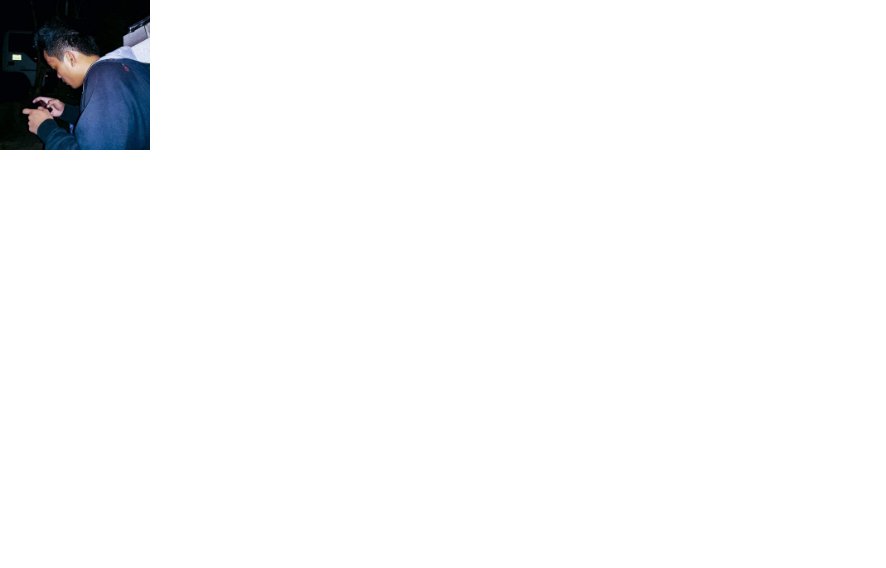
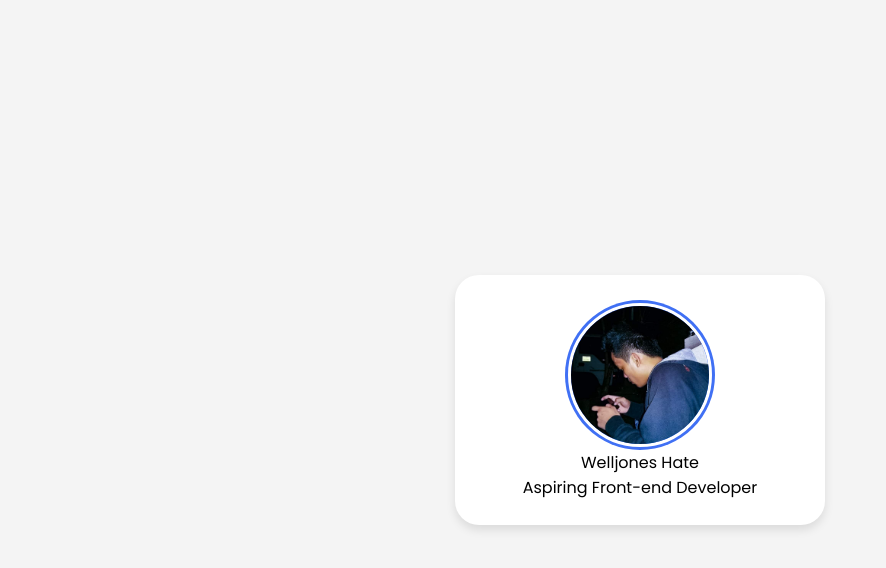
Before and after one commit to welljones/mini-profile-card, a plain HTML site: page index.html in a window 1280 px wide. Shown: the whole page, without its empty margins (0-886 px from the left). Drawn offline with nearby package versions, Linux system fonts and the light colour scheme.

Commit message:
Fourth Commit

```diff
--- a/index.html
+++ b/index.html
@@ -14,6 +14,10 @@
     <div class="image">
         <img src="profile.jpg" alt="this is my profile" class="profile-image">
     </div>
+    <div class="text-data">
+        <span class="name">Welljones Hate</span>
+        <span class="job">Aspiring Front-end Developer</span>
+    </div>
    </div>
 </body>
 </html>
--- a/styles.css
+++ b/styles.css
@@ -7,14 +7,45 @@
     box-sizing: border-box;
 }
 
+body{
+    height: 100vh;
+    display: flex;
+    align-items: center;
+    justify-content: center;
+    background-color: #f4f4f4;
+}
+
+.profile-card{
+    display: flex;
+    flex-direction: column;
+    align-items: center;
+    max-width: 370px;
+    width: 100%;
+    background: #fff;
+    border-radius: 24px;
+    padding: 25px;
+    box-shadow: 0 5px 10px rgba(0, 0, 0, 0.1);
+}
+
 .image{
     position: relative;
     width: 150px;
     height: 150px;
+    border-radius: 50%;
+    background-color: #4070f4;
+    padding: 3px;
 }
 
 .image .profile-image{
     width: 100%;
     height: 100%;
     object-fit: cover;
+    border-radius: 50%;
+    border: 3px solid #fff;
 }
+
+.profile-card .text-data{
+    display: flex;
+    flex-direction: column;
+    align-items: center;
+}
```
